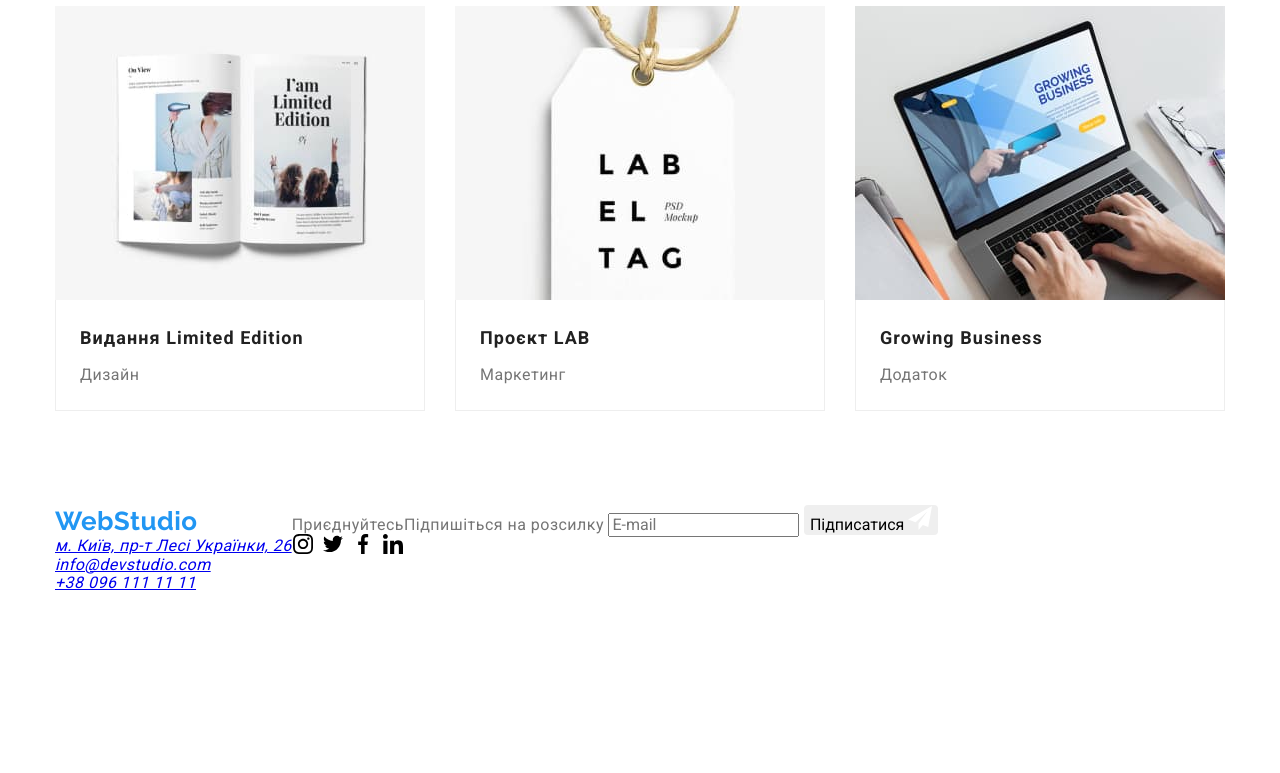
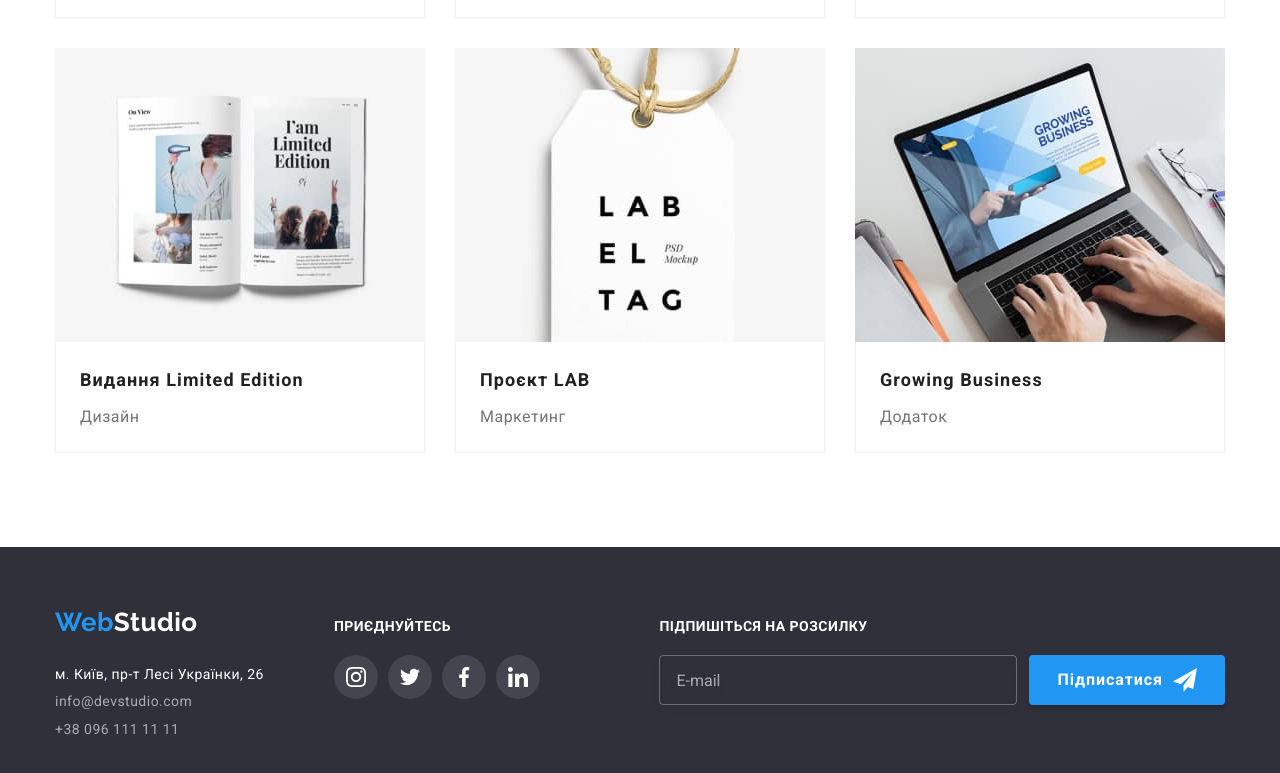
Before and after one commit to Yarzik7/goit-markup-hw-07, a plain HTML site: page portfolio.html in a window 1280 px wide. Shown: the part 1085-1858 px from the top of the page. Before the commit the page ends 1677 px from the top, so only its background shows below. Drawn offline with nearby package versions, Linux system fonts and the light colour scheme.

Commit message:
Оновлено файли проекту

```diff
--- a/css/styles.css
+++ b/css/styles.css
@@ -472,7 +472,7 @@ p {
   content: '';
 }
 
-/* Contacts */
+/* Header contacts */
 
 .contacts-header {
   display: flex;
@@ -529,10 +529,6 @@ p {
   align-items: center;
 }
 
-/* .subscribe-button {
-  align-self: flex-end;
-} */
-
 .page-footer__fields {
   min-width: 358px;
   height: 50px;
@@ -575,27 +571,11 @@ p {
   color: var(--primary-white-color);
 }
 
-/* .footer-social .link {
-  color: var(--primary-white-color);
-
-  background-color: var(--bg-social-footer);
-  transition: background-color var(--transition-duration) var(--timing-function);
-} */
-
-/* .footer-social .link:hover,
-.footer-social .link:focus {
-  background-color: var(--accent-color);
-} */
-
-/* .footer-social .icon {
-  fill: var(--primary-white-color);
-} */
-
-.footer-contacts__item:not(:last-child) {
+.contacts-footer__item:not(:last-child) {
   margin-bottom: 12px;
 }
 
-.footer-contacts__link {
+.contacts-footer__link {
   display: block;
 
   font-size: 14px;
@@ -607,12 +587,12 @@ p {
   transition: color var(--transition-duration) var(--timing-function);
 }
 
-.footer-contacts__link--geolink {
+.contacts-footer__link--geolink {
   color: var(--primary-white-color);
 }
 
-.footer-contacts__link:hover,
-.footer-contacts__link:focus {
+.contacts-footer__link:hover,
+.contacts-footer__link:focus {
   color: var(--accent-color);
 }
 
--- a/portfolio.html
+++ b/portfolio.html
@@ -19,29 +19,37 @@
   </head>
   <body>
     <!-- Шапка сторінки -->
-    <header class="header">
+    <header class="page-header">
       <div class="container header-flex">
         <nav class="nav-flex">
-          <a href="./index.html" class="logo link">Web<span class="header-logo">Studio</span></a>
+          <a href="./index.html" class="logo page-header__logo"
+            >Web<span class="logo__header">Studio</span></a
+          >
           <ul class="site-nav list">
-            <li class="item"><a href="./index.html" class="link">Студія</a></li>
-            <li class="item"><a href="./portfolio.html" class="link current">Портфоліо</a></li>
-            <li class="item"><a href="#" class="link">Контакти</a></li>
+            <li class="site-nav__item">
+              <a href="./index.html" class="site-nav__link">Студія</a>
+            </li>
+            <li class="site-nav__item">
+              <a href="./portfolio.html" class="site-nav__link site-nav__link--current"
+                >Портфоліо</a
+              >
+            </li>
+            <li class="site-nav__item"><a href="#" class="site-nav__link">Контакти</a></li>
           </ul>
         </nav>
 
-        <ul class="header-contacts list">
-          <li class="item">
-            <a href="mailto:info@devstudio.com" class="link">
-              <svg class="icon" width="16" height="12">
+        <ul class="contacts-header list">
+          <li class="contacts-header__item">
+            <a href="mailto:info@devstudio.com" class="contacts-header__link">
+              <svg class="contacts-header__icon" width="16" height="12">
                 <use href="./images/icons.svg#envelope"></use>
               </svg>
               info@devstudio.com</a
             >
           </li>
-          <li class="item">
-            <a href="tel:+380961111111" class="link">
-              <svg class="icon" width="10" height="16">
+          <li class="contacts-header__item">
+            <a href="tel:+380961111111" class="contacts-header__link">
+              <svg class="contacts-header__icon" width="10" height="16">
                 <use href="./images/icons.svg#smartphone"></use>
               </svg>
               +38 096 111 11 11</a
@@ -290,54 +298,60 @@
     </main>
 
     <!-- Підвал сторінки -->
-    <footer class="footer">
+    <footer class="page-footer">
       <div class="container footer-flex">
-        <div class="footer-address">
-          <a href="./index.html" class="logo link">Web<span class="footer-logo">Studio</span></a>
+        <div class="page-footer__address">
+          <a href="./index.html" class="logo page-footer__logo"
+            >Web<span class="logo__footer">Studio</span></a
+          >
           <address>
-            <ul class="footer-contacts list">
-              <li class="item">
+            <ul class="contacts-footer list">
+              <li class="contacts-footer__item">
                 <a
                   href="https://goo.gl/maps/CPtrU1FHBa2aNyZL9"
                   target="_blank"
                   rel="noopener noreferrer nofollow"
-                  class="link geolink"
+                  class="contacts-footer__link contacts-footer__link--geolink"
                   >м. Київ, пр-т Лесі Українки, 26</a
                 >
               </li>
-              <li class="item">
-                <a href="mailto:info@devstudio.com" class="link">info@devstudio.com</a>
+              <li class="contacts-footer__item">
+                <a href="mailto:info@devstudio.com" class="contacts-footer__link"
+                  >info@devstudio.com</a
+                >
               </li>
-              <li class="item"><a href="tel:+380961111111" class="link">+38 096 111 11 11</a></li>
+              <li class="contacts-footer__item">
+                <a href="tel:+380961111111" class="contacts-footer__link">+38 096 111 11 11</a>
+              </li>
             </ul>
           </address>
         </div>
-        <div class="footer-social">
-          <p class="footer-action-title">Приєднуйтесь</p>
+        <div class="page-footer__social">
+          <p class="page-footer__action-title">Приєднуйтесь</p>
           <ul class="social list">
-            <li class="item">
-              <a href="#" class="link">
+            <li class="social__item">
+              <a href="#" class="social__link">
                 <svg class="icon" width="20" height="20">
                   <use href="./images/icons.svg#instagram"></use>
                 </svg>
               </a>
             </li>
-            <li class="item">
-              <a href="#" class="link">
+            <li class="social__item">
+              <a href="#" class="social__link">
                 <svg class="icon" width="20" height="20">
                   <use href="./images/icons.svg#twitter"></use>
                 </svg>
               </a>
             </li>
-            <li class="item">
-              <a href="#" class="link">
+            <li class="social__item">
+              <a href="#" class="social__link">
                 <svg class="icon" width="20" height="20">
                   <use href="./images/icons.svg#facebook"></use>
                 </svg>
               </a>
             </li>
-            <li class="item">
-              <a href="#" class="link">
+            <li class="social__item">
+              <a href="#" class="social__link">
                 <svg class="icon" width="20" height="20">
                   <use href="./images/icons.svg#linkedin"></use>
                 </svg>
@@ -345,15 +359,15 @@
             </li>
           </ul>
         </div>
-        <div class="footer-form">
-          <form name="form-for-subscribe" class="form-subscribe">
-            <label class="subscribe-label">
-              <span class="footer-action-title">Підпишіться на розсилку</span>
-              <input type="email" name="email" placeholder="E-mail" class="footer-fields" />
+        <div class="page-footer__subscribe">
+          <form name="form-for-subscribe" class="page-footer__subscribe-form">
+            <label class="page-footer__form-label">
+              <span class="page-footer__action-title">Підпишіться на розсилку</span>
+              <input type="email" name="email" placeholder="E-mail" class="page-footer__fields" />
             </label>
-            <button type="submit" class="buttons action-buttons subscribe-button">
+            <button type="submit" class="buttons buttons--action buttons--subscribe">
               Підписатися
-              <svg class="icon" width="24" height="24">
+              <svg class="buttons__icon" width="24" height="24">
                 <use href="./images/icons.svg#send"></use>
               </svg>
             </button>
```
Also changed, not shown: index.html (+7 -7 lines).
